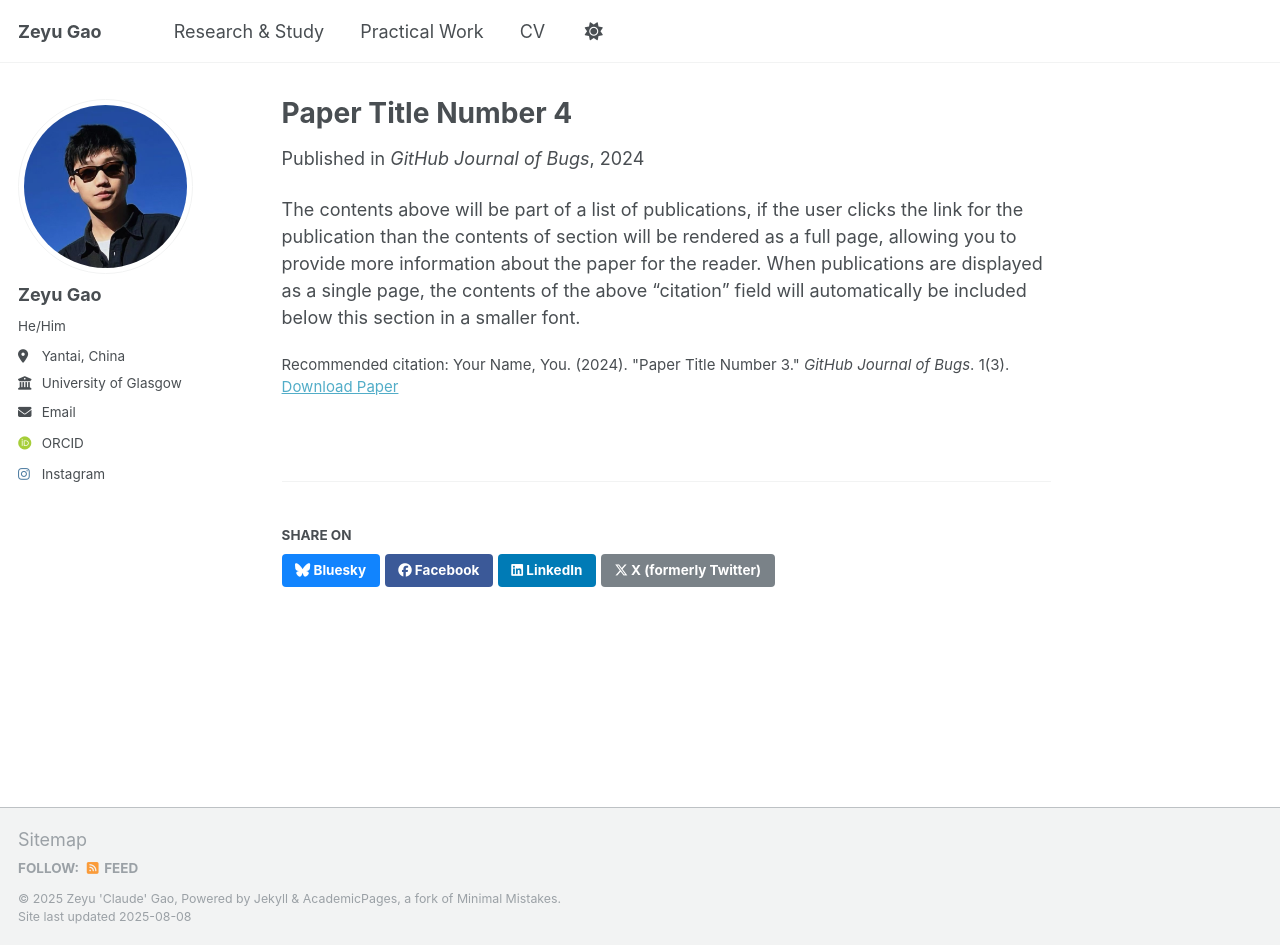
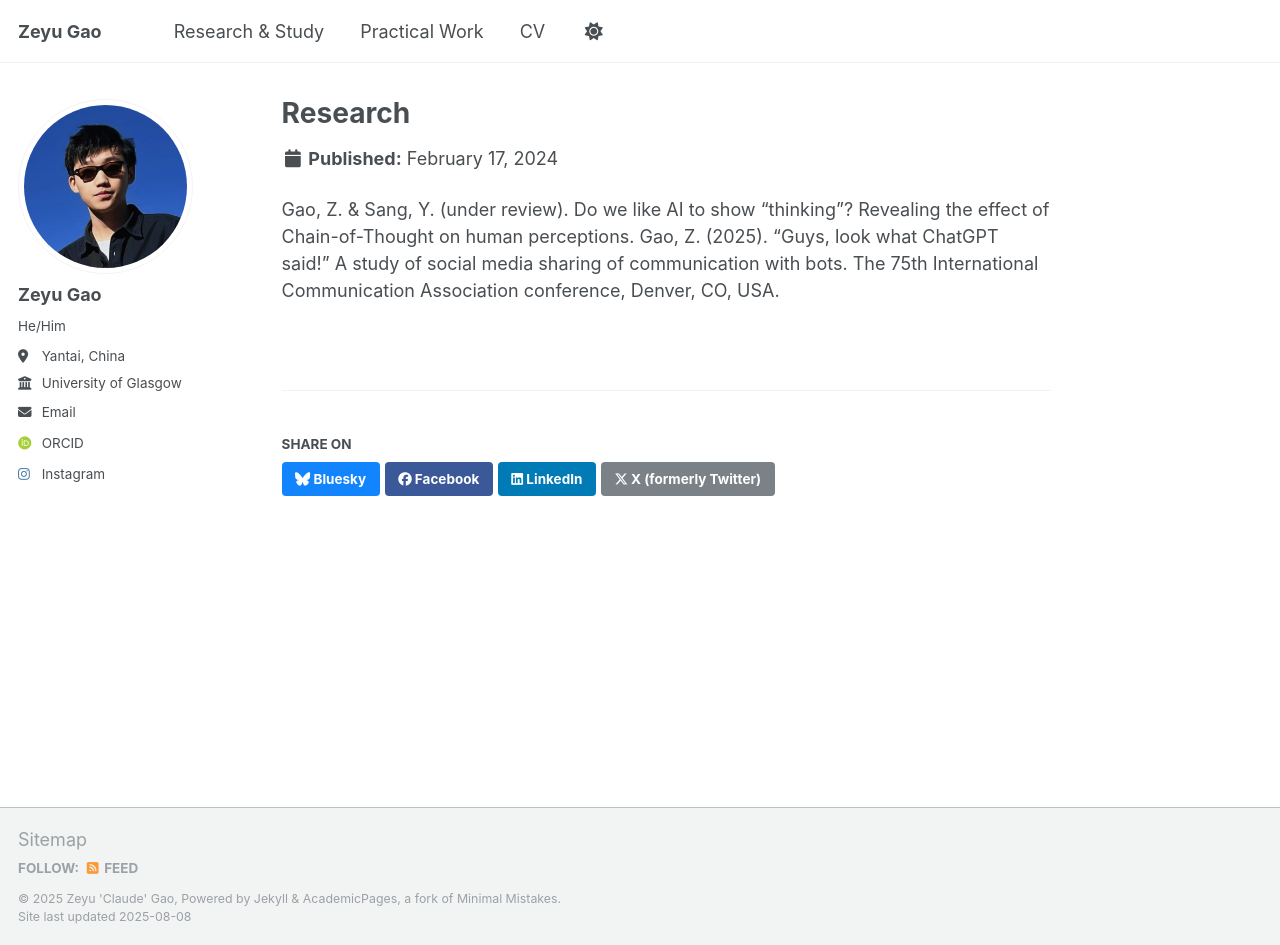
Before and after one commit to ClaudeGao01/ClaudeGao01.github.io, a Jekyll site: the page built from _publications/2024-02-17-paper-title-number-4.md, in a window 1280 px wide and 945 px high. Built offline with Jekyll 4.4.1, drawn with Linux system fonts in a browser that asks for light colours; some web fonts are replaced; a script that is not in the unit is left out.

Commit message:
Update 2024-02-17-paper-title-number-4.md

```diff
--- a/_publications/2024-02-17-paper-title-number-4.md
+++ b/_publications/2024-02-17-paper-title-number-4.md
@@ -1,13 +1,7 @@
 ---
-title: "Paper Title Number 4"
-collection: publications
-category: conferences
-permalink: /publication/2024-02-17-paper-title-number-4
-excerpt: 'This paper is about fixing template issue #693.'
-date: 2024-02-17
-venue: 'GitHub Journal of Bugs'
-paperurl: 'http://academicpages.github.io/files/paper3.pdf'
-citation: 'Your Name, You. (2024). &quot;Paper Title Number 3.&quot; <i>GitHub Journal of Bugs</i>. 1(3).'
+permalink: /research/
+title: "Research"
+author_profile: true
 ---
-
-The contents above will be part of a list of publications, if the user clicks the link for the publication than the contents of section will be rendered as a full page, allowing you to provide more information about the paper for the reader. When publications are displayed as a single page, the contents of the above "citation" field will automatically be included below this section in a smaller font.
+Gao, Z. & Sang, Y. (under review). Do we like AI to show “thinking”? Revealing the effect of Chain-of-Thought on human perceptions.
+Gao, Z. (2025). “Guys, look what ChatGPT said!” A study of social media sharing of communication with bots. The 75th International Communication Association conference, Denver, CO, USA.
```
